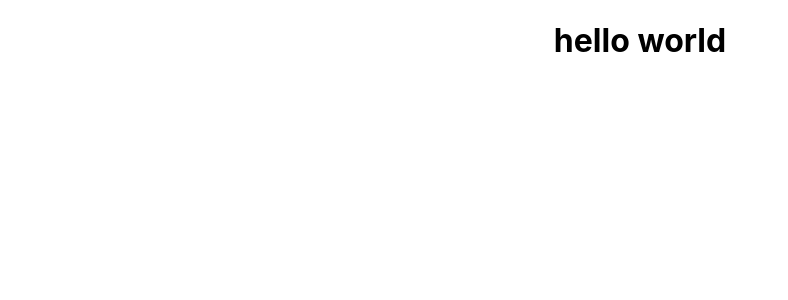
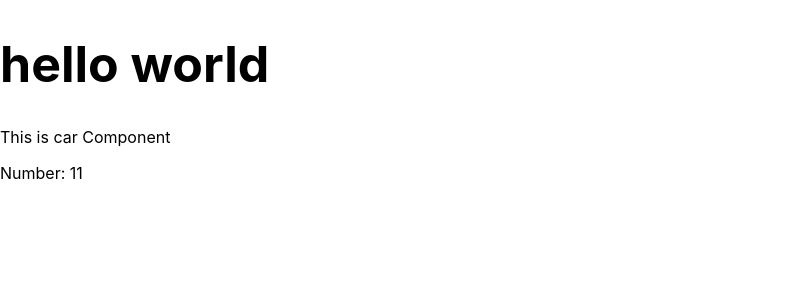
Before and after one commit to gordejka/learnReact, a React (Create React App) app: page / in a window 1280 px wide. Shown: the top 300 px of the page, without its empty margins (0-788 px from the left). Built offline with nearby package versions, Linux system fonts and the light colour scheme.

Commit message:
5 - Dynamic data

```diff
--- a/src/App.js
+++ b/src/App.js
@@ -1,12 +1,19 @@
-import React from 'react';
+import React, { Component } from 'react';
 import './App.css';
+import Car from './Car/Car';
 
-function App() {
-  return (
-    <div className="App">
-      <h1>hello world</h1>
-    </div>
-  );
+class App extends Component{
+  render(){
+    const styles = {
+      fontSize:'50px'
+    }
+    return (
+      <div>
+        <h1 style={styles}>hello world</h1>
+        <Car/>
+      </div>
+    );
+  }
 }
 
 export default App;
--- /dev/null
+++ b/src/Car/Car.jsx
@@ -0,0 +1,14 @@
+import React, { Component } from "react";
+
+// const Car = () =>{
+//     return(<h2>This is car Component</h2>);
+// }
+
+//const Car = () => <h2>This is car Component</h2>;
+
+export default () => (
+    <div>
+        <p>This is car Component</p>
+        <p>Number: {Math.round(Math.random()*100)}</p>
+    </div>
+);
```
